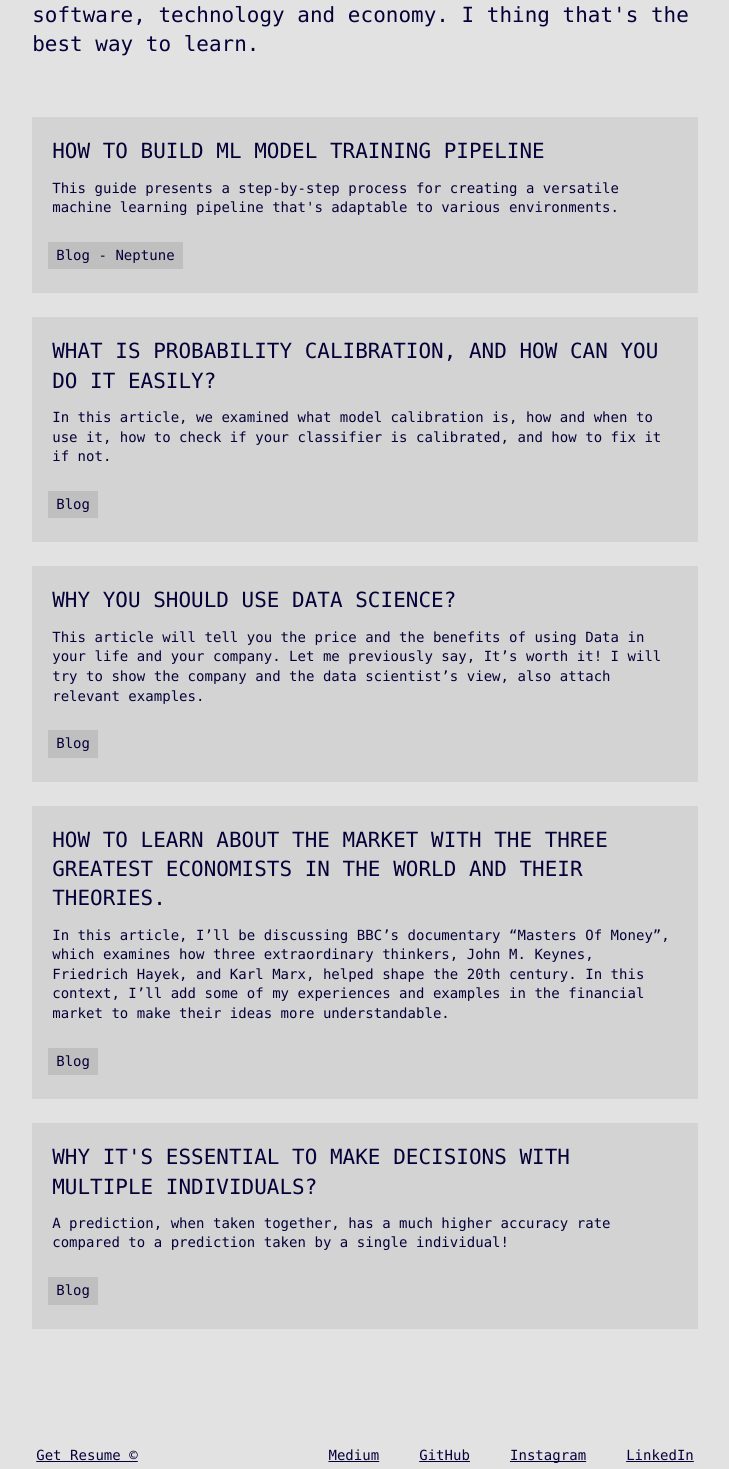
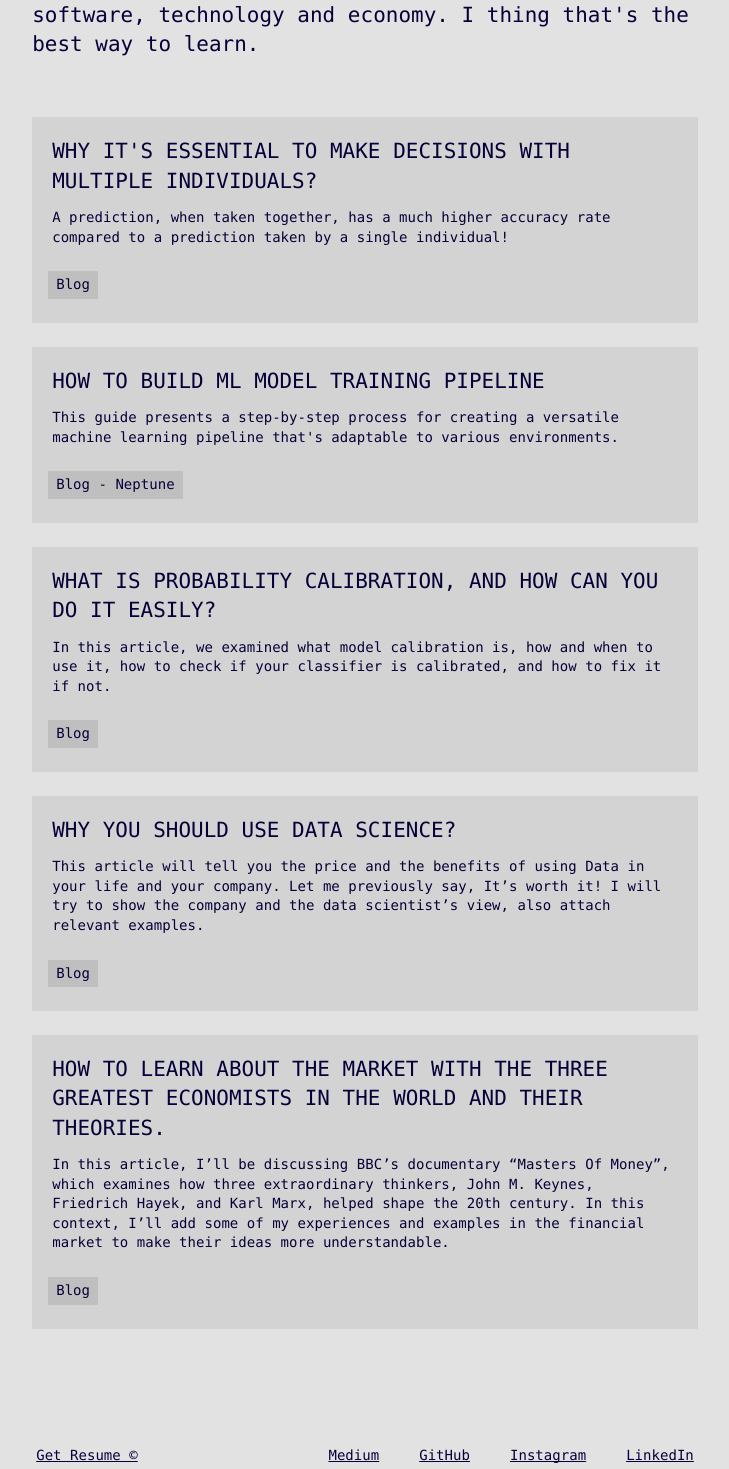
Before and after one commit to HenriPett/henr.dev, a Next.js app: page /writings in a window 1280 px wide. Shown: the part 281-1750 px from the top of the page, without its empty margins (275-1004 px from the left). Built offline with nearby package versions, Linux system fonts and the light colour scheme.

Commit message:
Update writings.js

```diff
--- a/pages/writings.js
+++ b/pages/writings.js
@@ -26,6 +26,16 @@ export default function Writings() {
             and economy. I thing that's the best way to learn.
           </p>
           <div className="contentWrapper">
+            <Card
+              link={`https://henriquepett.medium.com/why-its-essential-to-make-decisions-with-multiple-individuals-5a5b43e88496`}
+              className="mainCard"
+              title={"Why It's essential to make decisions with multiple individuals?"}
+              description={
+                "A prediction, when taken together, has a much higher accuracy rate compared to a prediction taken by a single individual!"
+              }
+              type={"Blog"}
+              target=""
+            />
             <Card
               link={`https://neptune.ai/blog/building-ml-model-training-pipeline`}
               className="mainCard"
@@ -68,16 +78,6 @@ export default function Writings() {
               type={"Blog"}
               target=""
             />
-            <Card
-              link={`https://henriquepett.medium.com/why-its-essential-to-make-decisions-with-multiple-individuals-5a5b43e88496`}
-              className="mainCard"
-              title={"Why It's essential to make decisions with multiple individuals?"}
-              description={
-                "A prediction, when taken together, has a much higher accuracy rate compared to a prediction taken by a single individual!"
-              }
-              type={"Blog"}
-              target=""
-            />
           </div>
         </Main>
       </MainWrapper>
```
